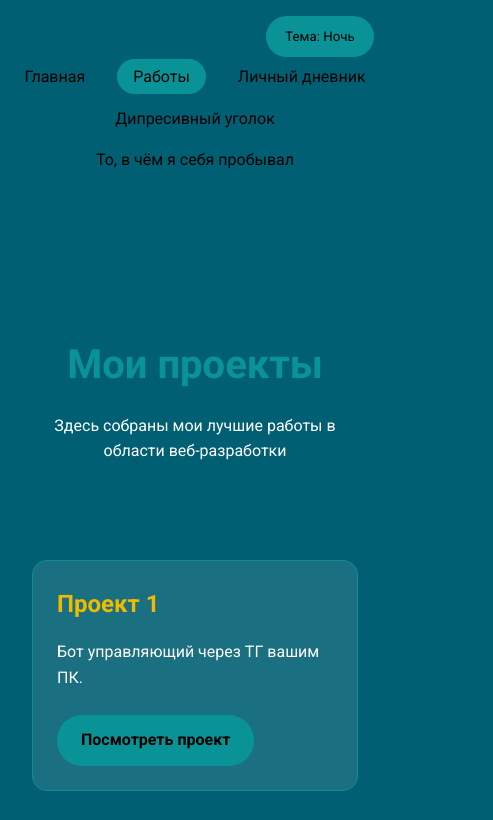
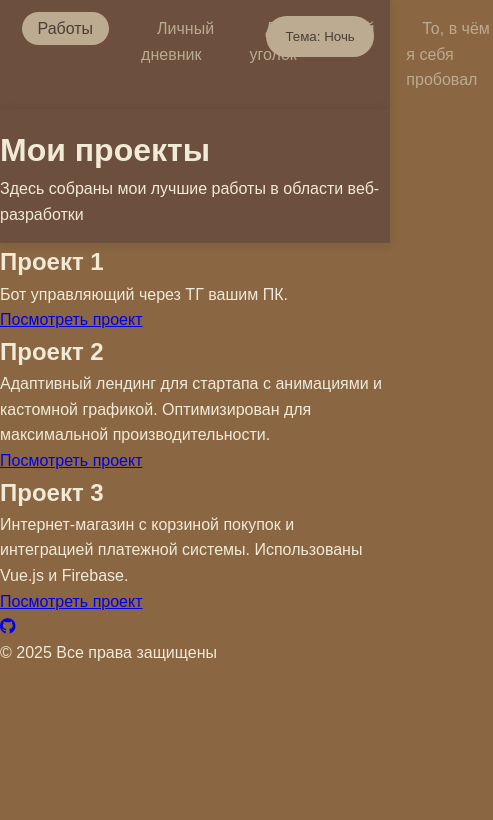
Before and after one commit to FoxTashinX/site, a plain HTML site: page work/index.html in a window 390 px wide. Shown: the top 820 px of the page, 493 px wide, since content can reach past the window. Drawn offline with Linux system fonts and the light colour scheme.

Commit message:
Update index.html

```diff
--- a/work/index.html
+++ b/work/index.html
@@ -8,121 +8,67 @@
     <link rel="stylesheet" href="https://cdnjs.cloudflare.com/ajax/libs/font-awesome/6.0.0/css/all.min.css">
     <style>
         :root {
-            /* Светлый режим */
-            --bg-color-light: #94D2BD;
-            --text-color-light: #000000;
-            --bg-color-dark: #005F73;
-            --text-color-dark: #FFFFFF;
-            --highlight-color: #0A9396;
-            --link-hover-color: #EEBB00;
-            --card-bg-light: rgba(255, 255, 255, 0.1);
-            --card-bg-dark: rgba(0, 0, 0, 0.1);
-            --nav-text-color: #000000;
-        }
-
-        [data-theme="dark"] {
-            /* Тёмный режим */
-            --bg-color-light: #001219;
-            --text-color-light: #94D2BD;
-            --bg-color-dark: #0A9396;
-            --text-color-dark: #FFFFFF;
-            --highlight-color: #EEBB00;
-            --link-hover-color: #CA6702;
-            --card-bg-light: rgba(0, 0, 0, 0.1);
-            --card-bg-dark: rgba(255, 255, 255, 0.1);
-            --nav-text-color: #FFFFFF;
+            --bg-color-light: #F5F5DC;
+            --text-color-light: #4A3F35;
+            --bg-color-dark: #8A6642;
+            --text-color-dark: #F0EAD6;
+            --highlight-color: #BCAB90;
+            --link-hover-color: #D2691E;
         }
 
         * {
             margin: 0;
             padding: 0;
             box-sizing: border-box;
-            font-family: 'Roboto', sans-serif;
             transition: all 0.3s ease;
         }
 
         body {
-            background: var(--bg-color-dark);
+            font-family: 'Arial', sans-serif;
+            background-color: var(--bg-color-dark);
             color: var(--text-color-dark);
             line-height: 1.6;
         }
 
-        .top-nav {
-            background: rgba(10, 147, 150, 0.95);
-            padding: 1rem 0;
-            position: sticky;
-            top: 0;
-            z-index: 1000;
-            backdrop-filter: blur(5px);
+        .light-theme {
+            background-color: var(--bg-color-light);
+            color: var(--text-color-light);
         }
 
-        .nav-container {
-            max-width: 1200px;
-            margin: 0 auto;
-            padding: 0 2rem;
+        header {
+            background: rgba(107, 78, 61, 0.95);
+            padding: 1rem 0;
+            box-shadow: 0 2px 10px rgba(0,0,0,0.1);
+        }
+
+        .light-theme header {
+            background: #C2B280;
         }
 
         nav ul {
             display: flex;
-            justify-content: flex-end;
+            justify-content: center;
             gap: 2rem;
             list-style: none;
+            padding: 0;
         }
 
         nav a {
-            color: var(--nav-text-color);
+            color: var(--highlight-color);
             text-decoration: none;
             padding: 0.5rem 1rem;
             border-radius: 25px;
-            font-weight: 500;
+            position: relative;
         }
 
         nav a:hover {
-            background: rgba(233, 216, 166, 0.1);
             color: var(--link-hover-color);
+            background: rgba(188, 171, 144, 0.1);
         }
 
         nav a.active {
             background: var(--highlight-color);
             color: var(--text-color-light);
-        }
-
-        .container {
-            max-width: 1200px;
-            margin: 0 auto;
-            padding: 2rem;
-        }
-
-        header {
-            text-align: center;
-            padding: 4rem 0;
-            animation: fadeIn 1.5s ease-in;
-        }
-
-        h1 {
-            font-size: 3.5rem;
-            margin-bottom: 1rem;
-            color: var(--highlight-color);
-        }
-
-        .projects-grid {
-            display: grid;
-            grid-template-columns: repeat(auto-fit, minmax(300px, 1fr));
-            gap: 2rem;
-            padding: 2rem 0;
-        }
-
-        .project-card {
-            background: var(--card-bg-light);
-            border-radius: 15px;
-            padding: 1.5rem;
-            backdrop-filter: blur(5px);
-            border: 1px solid var(--highlight-color);
-        }
-
-        .project-card:hover {
-            transform: translateY(-10px);
-            background: var(--card-bg-dark);
         }
 
         .theme-toggle {
@@ -141,89 +87,6 @@
         .theme-toggle:hover {
             background: var(--link-hover-color);
         }
-
-        .project-card h2 {
-            color: var(--link-hover-color);
-            margin-bottom: 1rem;
-        }
-
-        .project-card p {
-            color: var(--text-color-dark);
-            margin-bottom: 1.5rem;
-        }
-
-        .btn {
-            display: inline-block;
-            padding: 0.8rem 1.5rem;
-            background: var(--highlight-color);
-            color: var(--text-color-light);
-            border-radius: 25px;
-            text-decoration: none;
-            font-weight: bold;
-        }
-
-        .btn:hover {
-            background: var(--link-hover-color);
-            transform: scale(1.05);
-        }
-
-        footer {
-            text-align: center;
-            padding: 3rem 0;
-            margin-top: 4rem;
-            border-top: 1px solid var(--highlight-color);
-        }
-
-        .social-links {
-            margin-top: 1.5rem;
-        }
-
-        .social-links a {
-            color: var(--highlight-color);
-            margin: 0 1rem;
-            font-size: 1.5rem;
-        }
-
-        .social-links a:hover {
-            color: var(--link-hover-color);
-        }
-
-        @keyframes fadeIn {
-            from { opacity: 0; transform: translateY(20px); }
-            to { opacity: 1; transform: translateY(0); }
-        }
-
-        @media (max-width: 768px) {
-            h1 {
-                font-size: 2.5rem;
-            }
-
-            .projects-grid {
-                grid-template-columns: 1fr;
-            }
-
-            nav ul {
-                justify-content: center;
-                flex-wrap: wrap;
-                gap: 1rem;
-            }
-        }
-
-        #theme-toggle {
-            background: none;
-            border: none;
-            color: var(--nav-text-color);
-            cursor: pointer;
-            padding: 0.5rem 1rem;
-            font-size: 1rem;
-            font-family: 'Roboto', sans-serif;
-            border-radius: 25px;
-        }
-
-        #theme-toggle:hover {
-            background: rgba(233, 216, 166, 0.1);
-            color: var(--link-hover-color);
-        }
     </style>
 </head>
 <body>
@@ -235,8 +98,8 @@
                 <li><a href="../index.html">Главная</a></li>
                 <li><a href="index.html">Работы</a></li>
                 <li><a href="../diary/index.html">Личный дневник</a></li>
-                <li><a href="../depressive-corner/index.html">Дипресивный уголок</a></li>
-                <li><a href="../experiences/index.html">То, в чём я себя пробывал</a></li>
+                <li><a href="../depressive-corner/index.html">Депрессивный уголок</a></li>
+                <li><a href="../experiences/index.html">То, в чём я себя пробовал</a></li>
             </ul>
         </nav>
     </header>
```
